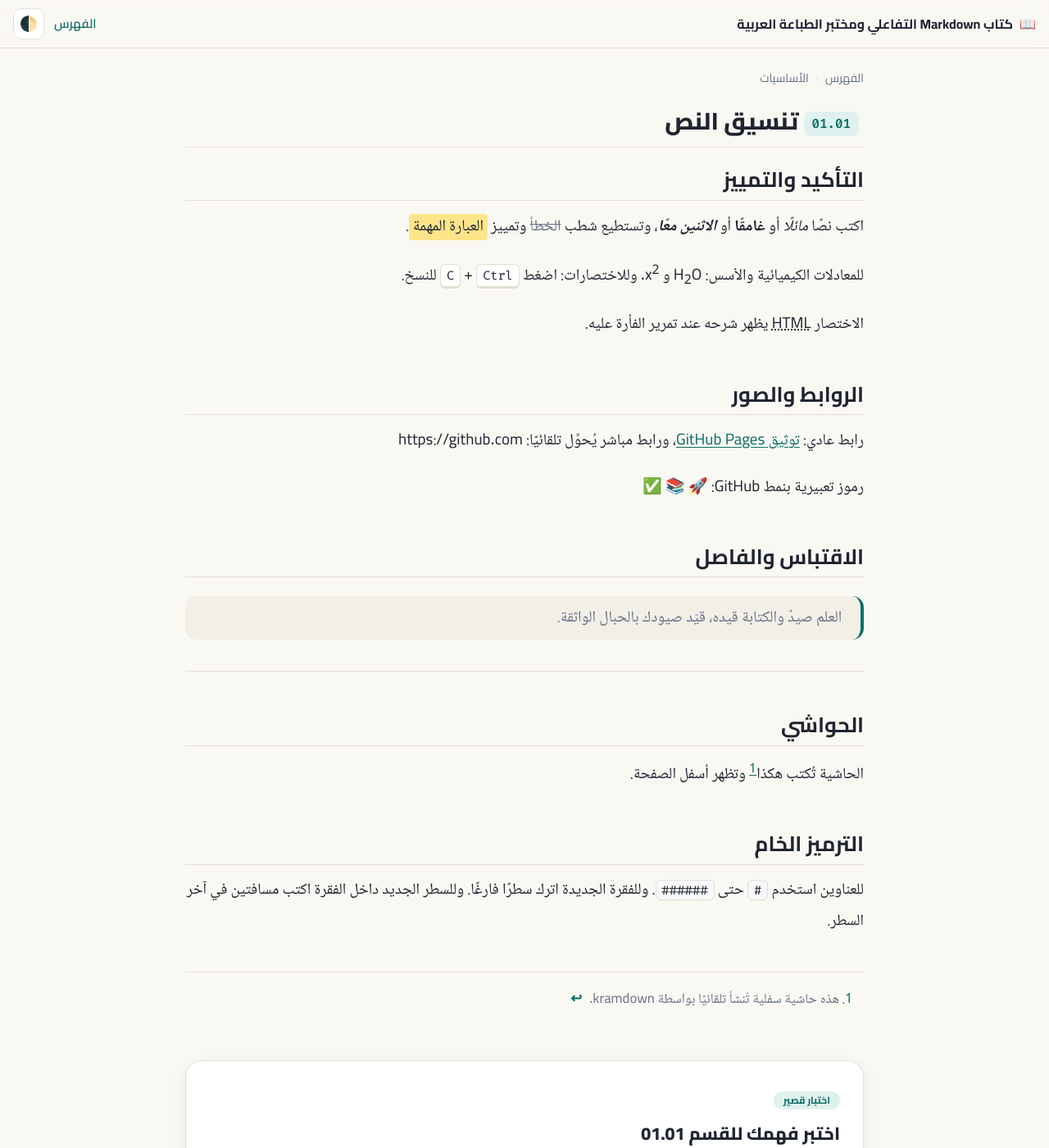
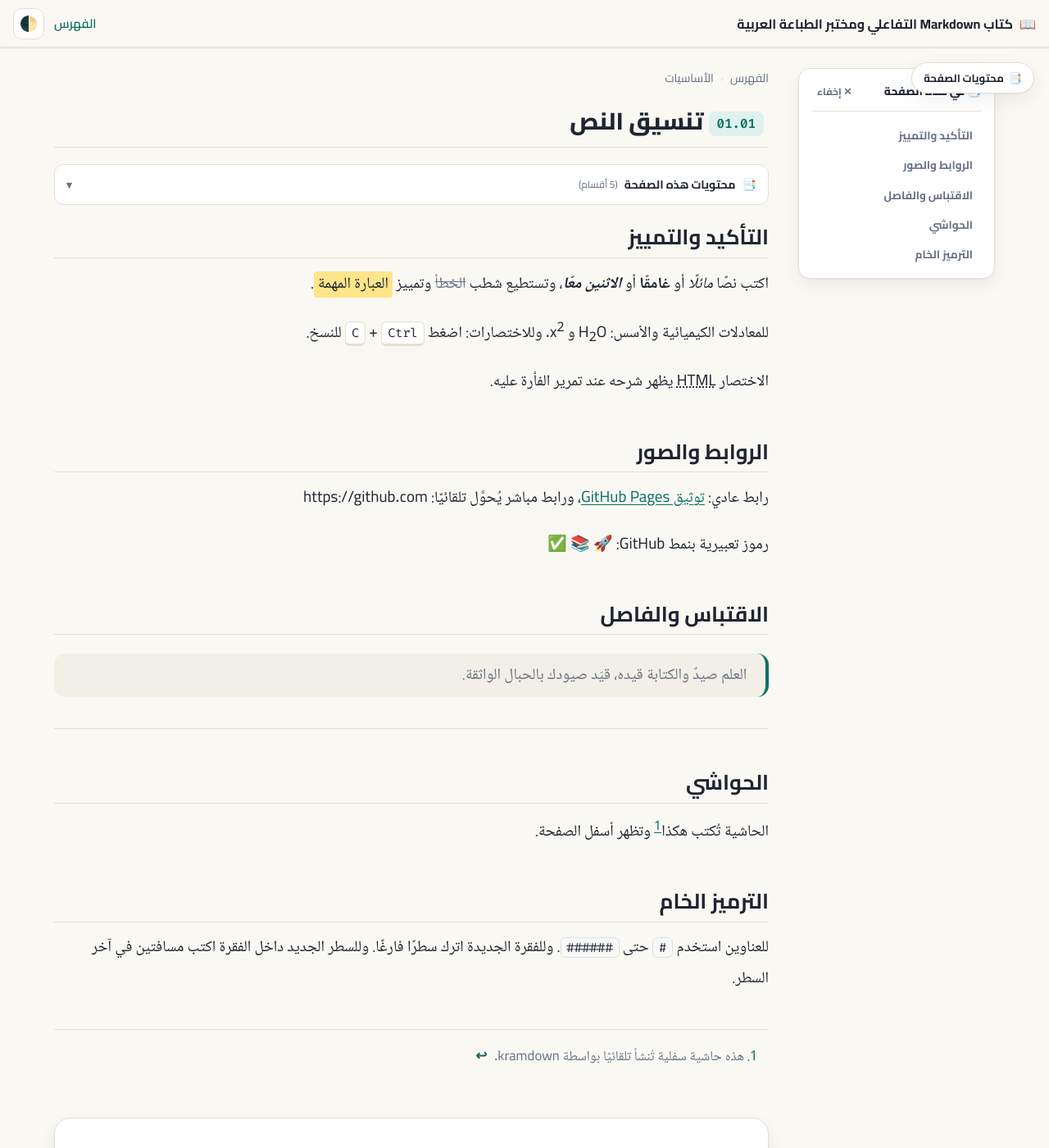
Before and after one commit to fakhruldeen/book, a Jekyll site: the page built from 01_basics/01_text.md, in a window 1280 px wide and 1400 px high. Shown: the whole window at 82% size. Built offline with Jekyll 4.4.1, drawn with Linux system fonts in a browser that asks for light colours; emoji names are drawn with the system emoji font.

Commit message:
feat: add progressive on-page scroll line under topbar and right-side on-page TOC with collapsible mobile view

```diff
--- a/_layouts/page.html
+++ b/_layouts/page.html
@@ -19,7 +19,19 @@ layout: default
 {%- if idx > 0 -%}{%- assign prev = book[pi] -%}{%- endif -%}
 {%- assign next = book[ni] -%}
 
-<article class="content" data-num="{{ num }}">
+<div class="page-shell" id="page-shell">
+  <aside class="page-toc" id="page-toc" aria-label="محتويات الصفحة" hidden>
+    <div class="page-toc-head">
+      <span class="page-toc-title">📑 في هذه الصفحة</span>
+      <button type="button" class="page-toc-toggle" id="page-toc-toggle" aria-label="إخفاء محتويات الصفحة" title="إخفاء محتويات الصفحة">✕ إخفاء</button>
+    </div>
+    <nav class="page-toc-nav" id="page-toc-nav"></nav>
+  </aside>
+  <button type="button" class="page-toc-reopen" id="page-toc-reopen" aria-label="إظهار محتويات الصفحة" title="إظهار محتويات الصفحة" hidden>
+    📑 <span>محتويات الصفحة</span>
+  </button>
+
+  <article class="content" data-num="{{ num }}">
   <ol class="crumbs" aria-label="مسار الصفحة">
     <li><a href="{{ '/contents/' | relative_url }}">الفهرس</a></li>
     {%- assign acc = "" -%}
@@ -70,3 +82,4 @@ layout: default
     {%- endif -%}
   </nav>
 </article>
+</div>
--- a/assets/css/book.css
+++ b/assets/css/book.css
@@ -21,6 +21,8 @@
   --t-kw: #cf222e; --t-str: #0a3069; --t-com: #6e7781; --t-num: #0550ae; --t-fn: #8250df; --t-type: #953800; --t-op: #24292f;
   /* GitHub alert colours */
   --a-note: #0969da; --a-tip: #1a7f37; --a-important: #8250df; --a-warning: #9a6700; --a-caution: #cf222e;
+  /* reading progress line under topbar */
+  --reading-progress: #1f2430;
 }
 :root[data-theme="dark"] {
   --bg: #0f1319; --surface: #171c24; --surface-2: #1d232d;
@@ -31,6 +33,7 @@
   --shadow: 0 1px 2px rgba(0,0,0,.4), 0 8px 24px rgba(0,0,0,.3);
   --t-kw: #ff7b72; --t-str: #a5d6ff; --t-com: #8b949e; --t-num: #79c0ff; --t-fn: #d2a8ff; --t-type: #ffa657; --t-op: #e6edf3;
   --a-note: #4493f8; --a-tip: #3fb950; --a-important: #ab7df8; --a-warning: #d29922; --a-caution: #f85149;
+  --reading-progress: #ffffff;
 }
 
 /* ===== Base ===== */
@@ -61,8 +64,8 @@ a:hover { text-decoration-thickness: 2px; }
 .icon-btn { background: var(--surface); color: var(--text); border: 1px solid var(--line); border-radius: 10px; width: 38px; height: 38px; font-size: 18px; cursor: pointer; }
 .icon-btn:hover { border-color: var(--accent); }
 .progress-pill { background: var(--accent-soft); color: var(--accent); border-radius: 999px; padding: 2px 10px; font-size: 13px; font-weight: 700; line-height: 1.8; }
-.topbar-progress { position: absolute; inset-inline: 0; bottom: -1px; height: 3px; }
-.topbar-progress i { display: block; height: 100%; width: 0; background: var(--accent); transition: width .4s; }
+.topbar-progress { position: absolute; inset-inline: 0; bottom: -1px; height: 3px; background: color-mix(in srgb, var(--line) 40%, transparent); overflow: hidden; }
+.topbar-progress i { display: block; height: 100%; width: 0%; background: var(--reading-progress); box-shadow: 0 0 8px color-mix(in srgb, var(--reading-progress) 50%, transparent); transition: width .06s linear; }
 
 /* ===== Cover ===== */
 .cover { min-height: 62vh; display: grid; place-items: center; padding: 28px 0; }
@@ -99,11 +102,11 @@ h2.node-title { font-size: 2.1rem; } h3.node-title { font-size: 1.8rem; } h4.nod
 
 /* ===== Markdown typography ===== */
 .md > :first-child { margin-top: 0; }
-.md h1, .md h2, .md h3, .md h4, .md h5, .md h6 { font-family: var(--font-ui); line-height: 1.5; margin: 1.8em 0 .5em; position: relative; }
+.md h1, .md h2, .md h3, .md h4, .md h5, .md h6 { font-family: var(--font-ui); line-height: 1.5; margin: 1.8em 0 .5em; position: relative; scroll-margin-top: 84px; }
 .md h1 { font-size: 1.9rem; } .md h2 { font-size: 1.6rem; padding-bottom: .2em; border-bottom: 1px solid var(--line); }
 .md h3 { font-size: 1.35rem; } .md h4 { font-size: 1.15rem; } .md h5 { font-size: 1rem; } .md h6 { font-size: .9rem; color: var(--muted); }
-.md .anchor { opacity: 0; margin-inline-start: .4em; text-decoration: none; font-size: .7em; }
-.md :is(h1,h2,h3,h4,h5,h6):hover .anchor, .md .anchor:focus { opacity: .7; }
+.md .anchor { opacity: 0; margin-inline-start: .4em; text-decoration: none; font-size: .75em; color: var(--accent); transition: opacity .15s; }
+.md :is(h1,h2,h3,h4,h5,h6):hover .anchor, .md .anchor:focus-visible { opacity: .85; }
 .md p { margin: 0 0 1em; }
 .md ul, .md ol { padding-inline-start: 1.6em; margin: 0 0 1em; }
 .md li > ul, .md li > ol { margin-bottom: 0; }
@@ -250,6 +253,81 @@ h2.node-title { font-size: 2.1rem; } h3.node-title { font-size: 1.8rem; } h4.nod
 .toc-item.d2 a, .toc-item.d3 a, .toc-item.d4 a, .toc-item.d5 a { border-inline-start: 2px solid var(--line); border-radius: 0 10px 10px 0; }
 .toc-item[hidden] { display: none; }
 
+/* ===== On-Page TOC (Right Sidebar on Desktop, Collapsed on Mobile) ===== */
+.page-shell { position: relative; width: 100%; }
+
+@media (min-width: 1140px) {
+  .wrap.has-toc { max-width: 1180px; transition: max-width .25s ease; }
+  .wrap.has-toc.toc-hidden { max-width: 860px; }
+  .page-shell:not(.toc-hidden) { display: grid; grid-template-columns: 240px 1fr; gap: 36px; align-items: start; }
+  .page-toc {
+    position: sticky; top: 76px; max-height: calc(100vh - 96px); overflow-y: auto;
+    padding: 14px 16px; background: var(--surface); border: 1px solid var(--line);
+    border-radius: var(--radius); box-shadow: var(--shadow);
+    scrollbar-width: thin; scrollbar-color: var(--line) transparent;
+  }
+  .page-shell.toc-hidden .page-toc { display: none; }
+}
+
+.page-toc-head { display: flex; align-items: center; justify-content: space-between; padding-bottom: 10px; margin-bottom: 10px; border-bottom: 1px solid var(--line); }
+.page-toc-title { font-family: var(--font-ui); font-size: 13.5px; font-weight: 800; color: var(--text); }
+.page-toc-toggle {
+  background: transparent; border: 0; color: var(--muted); font-family: var(--font-ui);
+  font-size: 12px; font-weight: 700; cursor: pointer; padding: 2px 6px; border-radius: 6px;
+  transition: background .15s, color .15s;
+}
+.page-toc-toggle:hover { background: var(--surface-2); color: var(--text); }
+
+.page-toc-nav { display: flex; flex-direction: column; gap: 2px; }
+.page-toc-link {
+  display: block; padding: 5px 8px; border-radius: 8px; text-decoration: none;
+  color: var(--muted); font-family: var(--font-ui); line-height: 1.5;
+  transition: color .15s, background .15s, border-color .15s;
+  border-inline-start: 2px solid transparent; word-break: break-word;
+}
+.page-toc-link:hover { color: var(--text); background: var(--surface-2); }
+.page-toc-link.active {
+  color: var(--accent); font-weight: 700; background: var(--accent-soft);
+  border-inline-start-color: var(--accent);
+}
+.page-toc-link.toc-l2 { font-size: 13.5px; font-weight: 700; margin-top: 4px; }
+.page-toc-link.toc-l3 { font-size: 13px; padding-inline-start: 14px; }
+.page-toc-link.toc-l4 { font-size: 12px; padding-inline-start: 24px; }
+.page-toc-link.toc-l5 { font-size: 11.5px; padding-inline-start: 34px; }
+
+/* Floating Reopen Button on Desktop */
+.page-toc-reopen {
+  position: fixed; top: 76px; inset-inline-start: 18px; z-index: 15;
+  background: var(--surface); color: var(--text); border: 1px solid var(--line);
+  border-radius: 999px; padding: 6px 14px; font-family: var(--font-ui); font-size: 13px;
+  font-weight: 700; cursor: pointer; box-shadow: var(--shadow);
+  display: flex; align-items: center; gap: 6px;
+  transition: border-color .15s, color .15s, transform .15s;
+}
+.page-toc-reopen:hover { border-color: var(--accent); color: var(--accent); transform: scale(1.02); }
+
+/* Mobile / Narrow Screen Collapsed TOC (< 1140px) */
+@media (max-width: 1139px) {
+  .page-toc { display: none !important; }
+  .page-toc-reopen { display: none !important; }
+}
+.page-toc-mobile {
+  margin: 0 0 20px; padding: 0 14px; background: var(--surface); border: 1px solid var(--line);
+  border-radius: 12px; font-family: var(--font-ui);
+}
+.page-toc-mobile summary {
+  display: flex; align-items: center; gap: 8px; padding: 10px 0; cursor: pointer;
+  font-weight: 700; font-size: 14px; color: var(--text); list-style: none;
+}
+.page-toc-mobile summary::-webkit-details-marker { display: none; }
+.page-toc-mobile summary::after {
+  content: "▾"; margin-inline-start: auto; font-size: 13px; color: var(--muted);
+  transition: transform .2s ease;
+}
+.page-toc-mobile[open] summary::after { transform: rotate(180deg); }
+.page-toc-mobile .toc-m-count { font-size: 12px; color: var(--muted); font-weight: 400; }
+.page-toc-mobile .mobile-nav { padding: 6px 0 12px; border-top: 1px dashed var(--line); }
+
 /* ===== Footer & small screens ===== */
 .footer { text-align: center; padding: 24px 16px 40px; color: var(--muted); font-family: var(--font-ui); font-size: 14px; border-top: 1px solid var(--line); }
 .footer p { margin: 0; }
--- a/assets/js/book.js
+++ b/assets/js/book.js
@@ -77,10 +77,38 @@
     // Tables: horizontal scroll wrapper
     $$('table', md).forEach(t => { if (!t.parentElement.classList.contains('table-wrap')) { const w = el('div', { class: 'table-wrap' }); t.replaceWith(w); w.append(t); } });
 
-    // Heading anchors
-    $$('h1,h2,h3,h4,h5,h6', md).forEach(h => {
-      if (!h.id) return;
-      h.append(el('a', { class: 'anchor', href: `#${h.id}`, 'aria-label': 'رابط مباشر لهذا العنوان', text: '#' }));
+    // Heading anchors (## ### #### #####) with clean slugs
+    const seenIds = new Set();
+    const slugify = text => {
+      const s = text.trim()
+        .replace(/[#*`_~\[\]()<>]/g, '')
+        .trim()
+        .replace(/[\s\t\n]+/g, '-')
+        .replace(/[^\w\u0600-\u06FF\-]/g, '')
+        .toLowerCase() || 'section';
+      let candidate = s;
+      let c = 1;
+      while (seenIds.has(candidate) || (document.getElementById(candidate) && document.getElementById(candidate).tagName.toLowerCase()[0] !== 'h')) {
+        candidate = `${s}-${c++}`;
+      }
+      seenIds.add(candidate);
+      return candidate;
+    };
+
+    $$('h2,h3,h4,h5', md).forEach(h => {
+      if (!h.id || h.id.startsWith('section')) {
+        h.id = slugify(h.textContent);
+      } else {
+        seenIds.add(h.id);
+      }
+      const anchor = el('a', { class: 'anchor', href: `#${h.id}`, 'aria-label': 'رابط مباشر لهذا العنوان', text: '#' });
+      anchor.addEventListener('click', e => {
+        e.preventDefault();
+        history.pushState(null, '', `#${h.id}`);
+        h.scrollIntoView({ behavior: 'smooth' });
+        try { navigator.clipboard.writeText(location.href); } catch (err) {}
+      });
+      h.append(anchor);
     });
 
     // Code blocks: language label + copy button   (skip mermaid, handled separately)
@@ -132,12 +160,145 @@
     document.head.append(el('script', { src: 'https://cdnjs.cloudflare.com/ajax/libs/mathjax/2.7.9/MathJax.js?config=TeX-AMS_HTML', async: '' }));
   }
 
+  /* ---------- Reading scroll progress (line under topbar) ---------- */
+  function initReadingProgress() {
+    const bar = $('#progress-bar');
+    if (!bar) return;
+    const update = () => {
+      const docEl = document.documentElement;
+      const scrollTop = window.scrollY || docEl.scrollTop || 0;
+      const scrollHeight = docEl.scrollHeight - window.innerHeight;
+      if (scrollHeight <= 0) {
+        bar.style.width = '0%';
+        return;
+      }
+      const pct = Math.min(100, Math.max(0, (scrollTop / scrollHeight) * 100));
+      bar.style.width = pct + '%';
+    };
+    window.addEventListener('scroll', update, { passive: true });
+    window.addEventListener('resize', update, { passive: true });
+    update();
+  }
+
+  /* ---------- On-page TOC (Desktop right sidebar + Mobile collapsed details) ---------- */
+  function initPageTOC() {
+    if (!md) return;
+    const headings = $$('h2, h3, h4, h5', md);
+    if (headings.length < 2) return;
+
+    const shell = $('#page-shell');
+    const aside = $('#page-toc');
+    const nav = $('#page-toc-nav');
+    const toggleBtn = $('#page-toc-toggle');
+    const reopenBtn = $('#page-toc-reopen');
+    const wrap = $('.wrap');
+
+    const getCleanTitle = h => {
+      const clone = h.cloneNode(true);
+      const a = clone.querySelector('.anchor');
+      if (a) a.remove();
+      return clone.textContent.trim();
+    };
+
+    if (aside && nav && shell) {
+      aside.hidden = false;
+      if (wrap) wrap.classList.add('has-toc');
+
+      try {
+        if (localStorage.getItem('book:toc-hidden') === 'true') {
+          shell.classList.add('toc-hidden');
+          if (wrap) wrap.classList.add('toc-hidden');
+          if (reopenBtn) reopenBtn.hidden = false;
+        }
+      } catch (e) {}
+
+      headings.forEach(h => {
+        const level = parseInt(h.tagName[1], 10);
+        const title = getCleanTitle(h);
+        const link = el('a', {
+          class: `page-toc-link toc-l${level}`,
+          href: `#${h.id}`,
+          text: title,
+          'data-target': h.id
+        });
+        link.addEventListener('click', ev => {
+          ev.preventDefault();
+          history.pushState(null, '', `#${h.id}`);
+          h.scrollIntoView({ behavior: 'smooth' });
+        });
+        nav.append(link);
+      });
+
+      if (toggleBtn) {
+        toggleBtn.addEventListener('click', () => {
+          shell.classList.add('toc-hidden');
+          if (wrap) wrap.classList.add('toc-hidden');
+          if (reopenBtn) reopenBtn.hidden = false;
+          try { localStorage.setItem('book:toc-hidden', 'true'); } catch (e) {}
+        });
+      }
+
+      if (reopenBtn) {
+        reopenBtn.addEventListener('click', () => {
+          shell.classList.remove('toc-hidden');
+          if (wrap) wrap.classList.remove('toc-hidden');
+          reopenBtn.hidden = true;
+          try { localStorage.setItem('book:toc-hidden', 'false'); } catch (e) {}
+        });
+      }
+    }
+
+    const mobileDetails = el('details', { class: 'page-toc-mobile' },
+      el('summary', {},
+        el('span', { class: 'toc-m-icon', text: '📑' }),
+        el('span', { class: 'toc-m-title', text: 'محتويات هذه الصفحة' }),
+        el('span', { class: 'toc-m-count', text: `(${headings.length} أقسام)` })
+      )
+    );
+    const mobileNav = el('nav', { class: 'page-toc-nav mobile-nav' });
+    headings.forEach(h => {
+      const level = parseInt(h.tagName[1], 10);
+      const title = getCleanTitle(h);
+      const mlink = el('a', {
+        class: `page-toc-link toc-l${level}`,
+        href: `#${h.id}`,
+        text: title,
+        'data-target': h.id
+      });
+      mlink.addEventListener('click', ev => {
+        ev.preventDefault();
+        mobileDetails.removeAttribute('open');
+        history.pushState(null, '', `#${h.id}`);
+        h.scrollIntoView({ behavior: 'smooth' });
+      });
+      mobileNav.append(mlink);
+    });
+    mobileDetails.append(mobileNav);
+    md.parentElement.insertBefore(mobileDetails, md);
+
+    const updateScrollspy = () => {
+      const scrollPos = window.scrollY + 110;
+      let currentId = '';
+      for (const h of headings) {
+        if (h.offsetTop <= scrollPos) {
+          currentId = h.id;
+        } else {
+          break;
+        }
+      }
+      $$('.page-toc-link').forEach(link => {
+        link.classList.toggle('active', link.dataset.target === currentId);
+      });
+    };
+    window.addEventListener('scroll', updateScrollspy, { passive: true });
+    updateScrollspy();
+  }
+
   /* ---------- Progress (topbar, cover, TOC) ---------- */
   function progressUI() {
     const total = +document.body.dataset.total || 0;
     const done = Object.keys(passedMap()).length;
     const pct = total ? Math.round((done / total) * 100) : 0;
-    const bar = $('#progress-bar'); if (bar) bar.style.width = pct + '%';
     const pill = $('#progress-pill'); if (pill && done) { pill.hidden = false; pill.textContent = `${done}/${total} ✓`; }
     const cp = $('#cover-progress');
     if (cp && done) {
@@ -279,7 +440,7 @@
 
   /* ---------- boot ---------- */
   const boot = () => {
-    enhance(); collectMermaid(); progressUI(); initQuiz(); loadMath(); renderMermaid();
+    enhance(); initReadingProgress(); initPageTOC(); collectMermaid(); progressUI(); initQuiz(); loadMath(); renderMermaid();
   };
   document.readyState === 'loading' ? document.addEventListener('DOMContentLoaded', boot) : boot();
 })();
```
